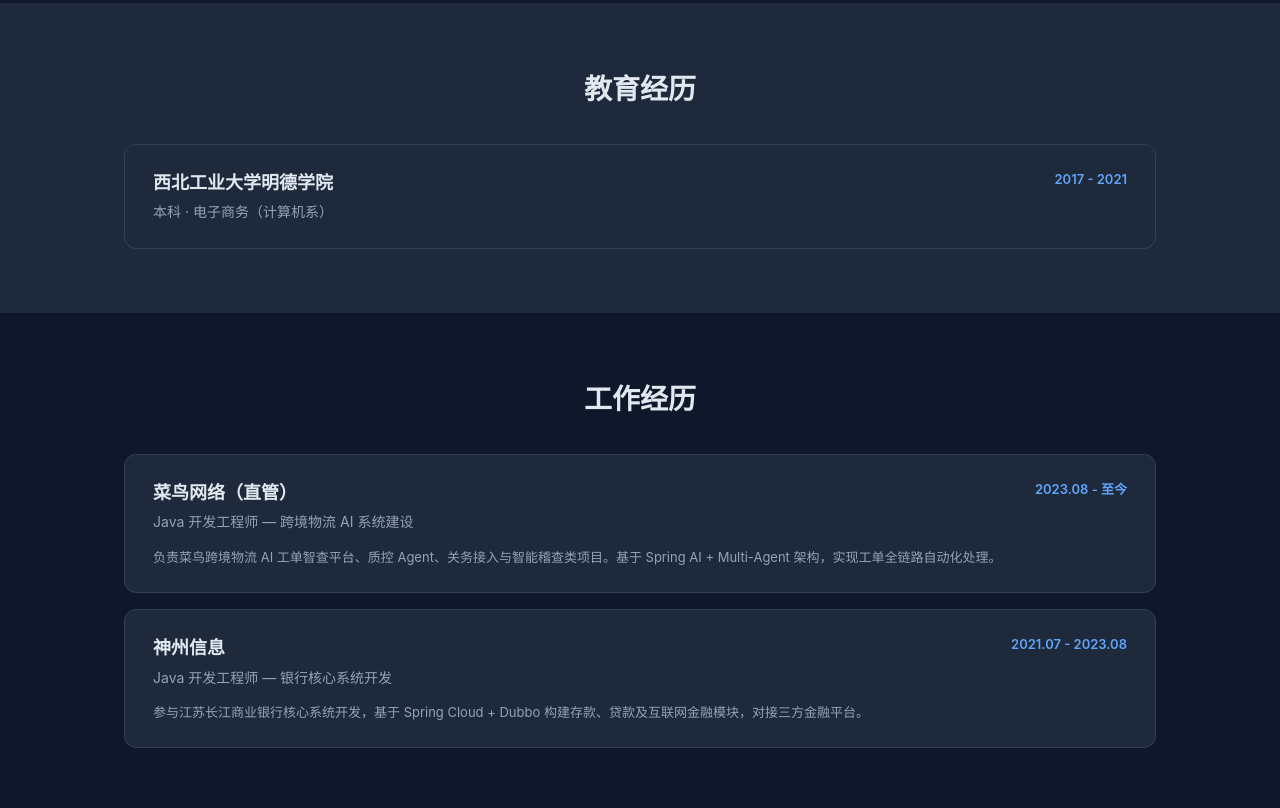
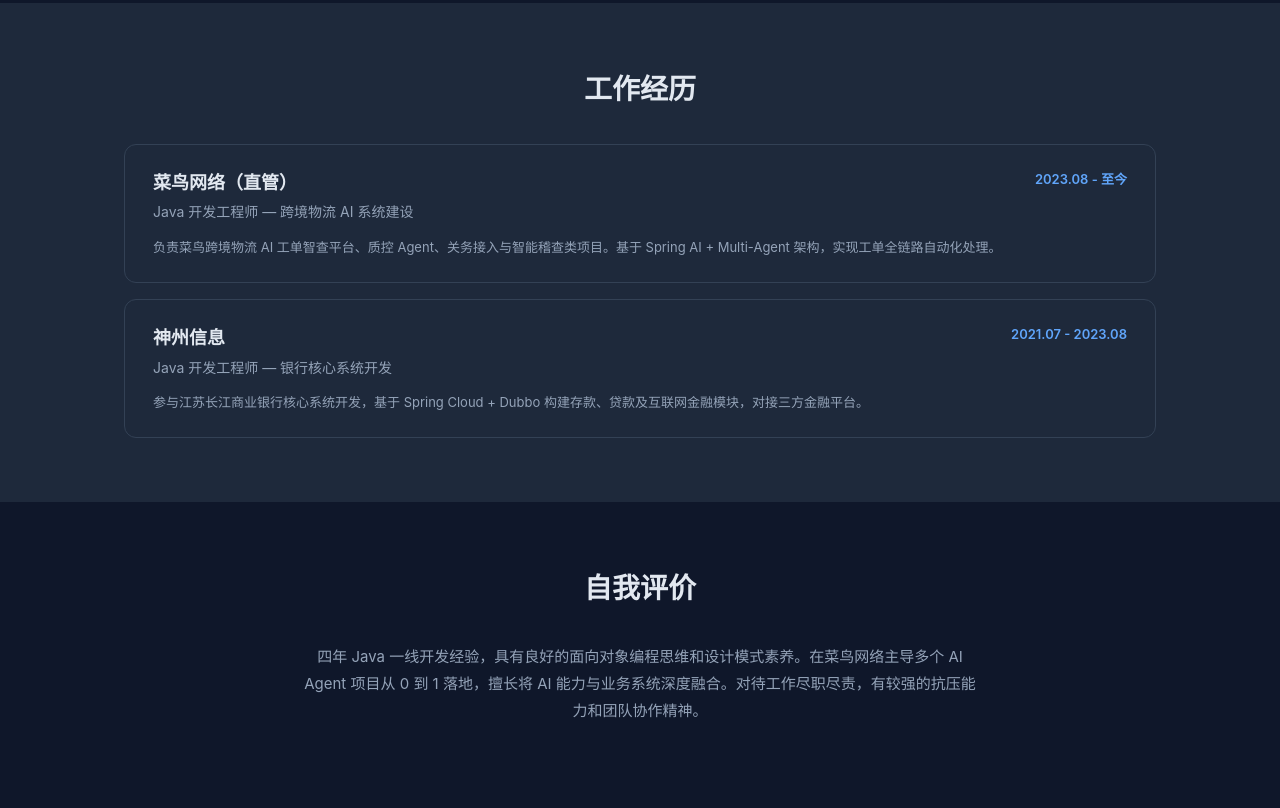
Before and after one commit to zkzll/zkzll.github.io, a plain HTML site: page index.html in a window 1280 px wide. Shown: the part 1172-1980 px from the top of the page. Drawn offline with Linux system fonts and the light colour scheme.

Commit message:
Remove education section from index page

```diff
--- a/index.html
+++ b/index.html
@@ -111,24 +111,8 @@
     </div>
   </section>
 
-  <!-- 教育经历 -->
-  <section class="section section-alt" id="education">
-    <div class="container">
-      <h2 class="section-title" data-i18n="edu.title">教育经历</h2>
-      <div class="edu-card" style="background:var(--surface);border:1px solid var(--border);border-radius:var(--radius);padding:24px 28px;transition:border-color .2s">
-        <div style="display:flex;justify-content:space-between;align-items:flex-start;flex-wrap:wrap;gap:8px">
-          <div>
-            <div style="font-size:18px;font-weight:700" data-i18n="edu.school">西北工业大学明德学院</div>
-            <div style="font-size:14px;color:var(--text-muted);margin-top:4px" data-i18n="edu.major">本科 &middot; 电子商务（计算机系）</div>
-          </div>
-          <div style="font-size:13px;color:var(--accent);font-weight:600" data-i18n="edu.period">2017 - 2021</div>
-        </div>
-      </div>
-    </div>
-  </section>
-
   <!-- 工作经历 -->
-  <section class="section" id="experience">
+  <section class="section section-alt" id="experience">
     <div class="container">
       <h2 class="section-title" data-i18n="exp.title">工作经历</h2>
       <div style="display:flex;flex-direction:column;gap:16px">
@@ -161,7 +145,7 @@
   </section>
 
   <!-- 自我评价 -->
-  <section class="section section-alt" id="evaluation">
+  <section class="section" id="evaluation">
     <div class="container" style="max-width:720px;text-align:center">
       <h2 class="section-title" data-i18n="eval.title">自我评价</h2>
       <p style="font-size:15px;color:var(--text-muted);line-height:1.8" data-i18n="eval.desc">
```
